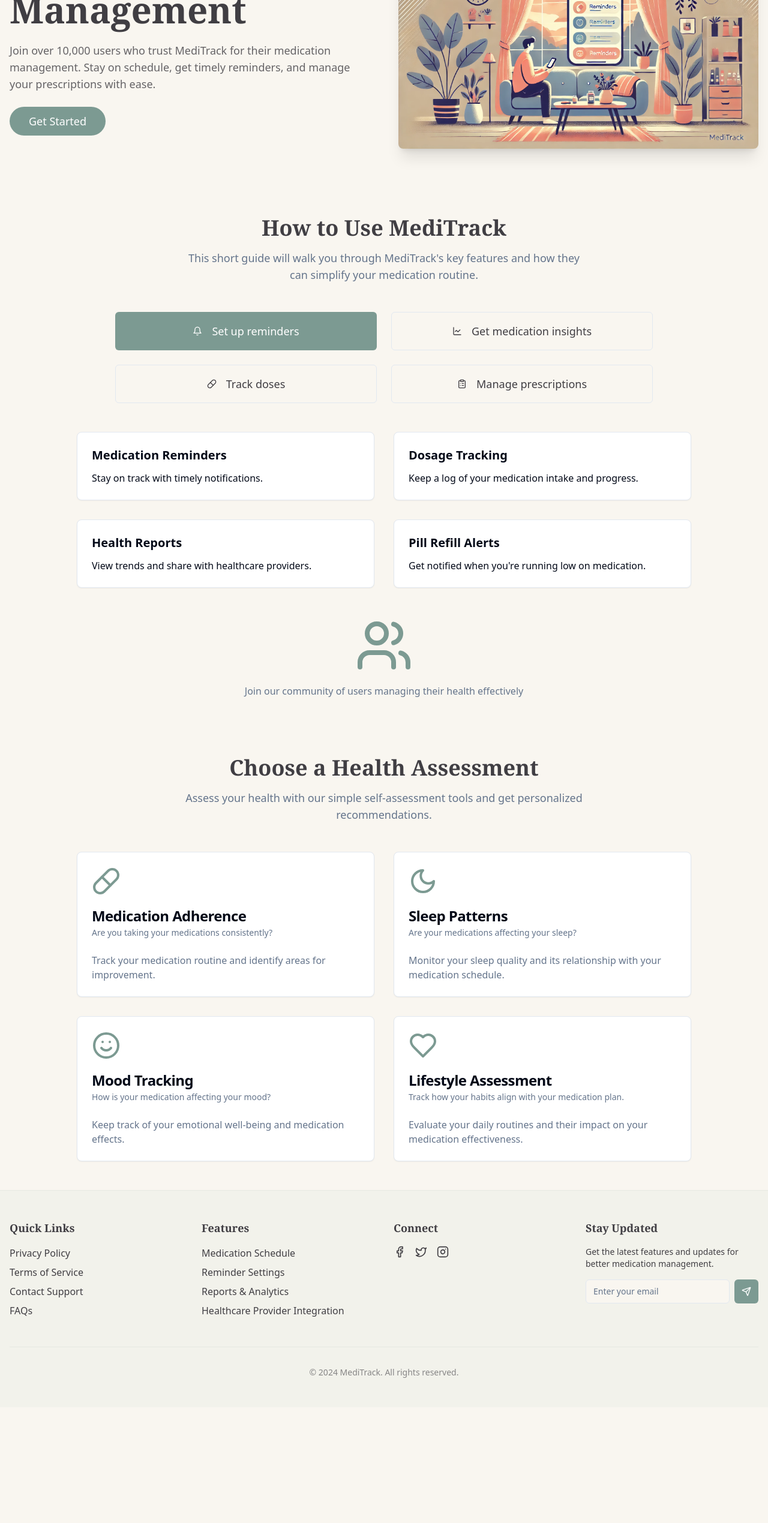
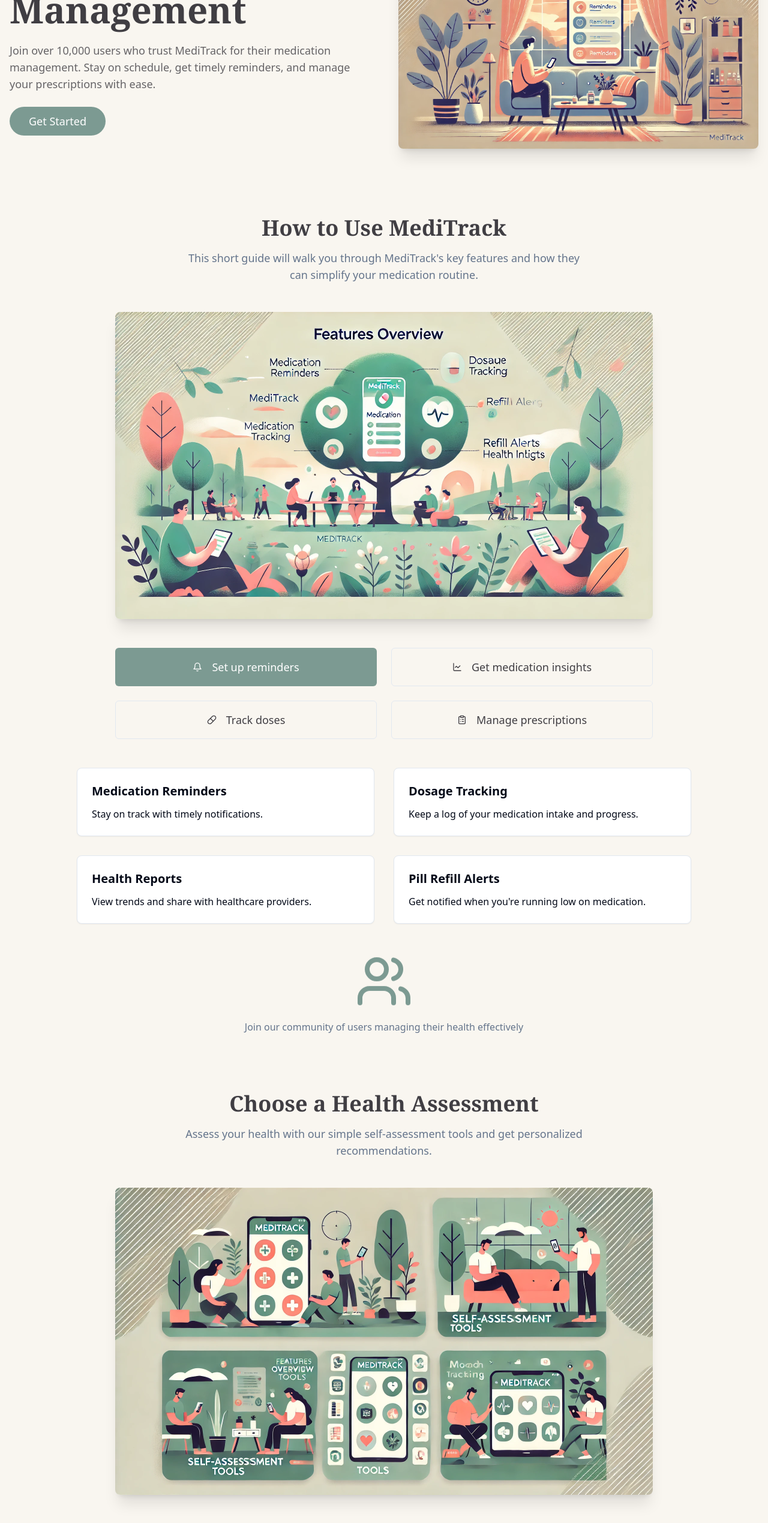
Before and after one commit to sathwikreddygv/meditrack-ai-landing-page, a React (Vite) app: page / in a window 1280 px wide. Shown: the part 234-2773 px from the top of the page at 60% size. Before the commit the page ends 2580 px from the top, so only its background shows below. Built offline with nearby package versions, Linux system fonts and the light colour scheme.

Commit message:
Update page content for Features and Assessment
Updated the content of the Features and Assessment pages to reflect new information and structure as per the latest requirements.
[skip gpt_engineer]

```diff
--- a/src/components/Assessment.tsx
+++ b/src/components/Assessment.tsx
@@ -9,6 +9,14 @@ export const Assessment = () => {
         <p className="text-lg text-muted-foreground max-w-2xl mx-auto">
           Assess your health with our simple self-assessment tools and get personalized recommendations.
         </p>
+      </div>
+
+      <div className="relative mb-12">
+        <img
+          src="/lovable-uploads/05bfb7c1-7a27-4ce8-a6e1-e882fd30b0d7.png"
+          alt="MediTrack self-assessment tools interface"
+          className="w-full h-auto rounded-lg shadow-xl mx-auto max-w-4xl"
+        />
       </div>
 
       <div className="grid grid-cols-1 md:grid-cols-2 gap-8 max-w-5xl mx-auto">
--- a/src/components/Features.tsx
+++ b/src/components/Features.tsx
@@ -10,6 +10,14 @@ export const Features = () => {
         <p className="text-lg text-muted-foreground max-w-2xl mx-auto">
           This short guide will walk you through MediTrack's key features and how they can simplify your medication routine.
         </p>
+      </div>
+
+      <div className="relative mb-12">
+        <img
+          src="/lovable-uploads/7f6c6d87-c3a4-42cc-990b-3da314a04bde.png"
+          alt="MediTrack features overview showing app interface and community"
+          className="w-full h-auto rounded-lg shadow-xl mx-auto max-w-4xl"
+        />
       </div>
 
       <div className="grid grid-cols-1 md:grid-cols-2 gap-6 max-w-4xl mx-auto mb-12">
```
Also changed, not shown: public/lovable-uploads/05bfb7c1-7a27-4ce8-a6e1-e882fd30b0d7.png (added), public/lovable-uploads/7f6c6d87-c3a4-42cc-990b-3da314a04bde.png (added).
